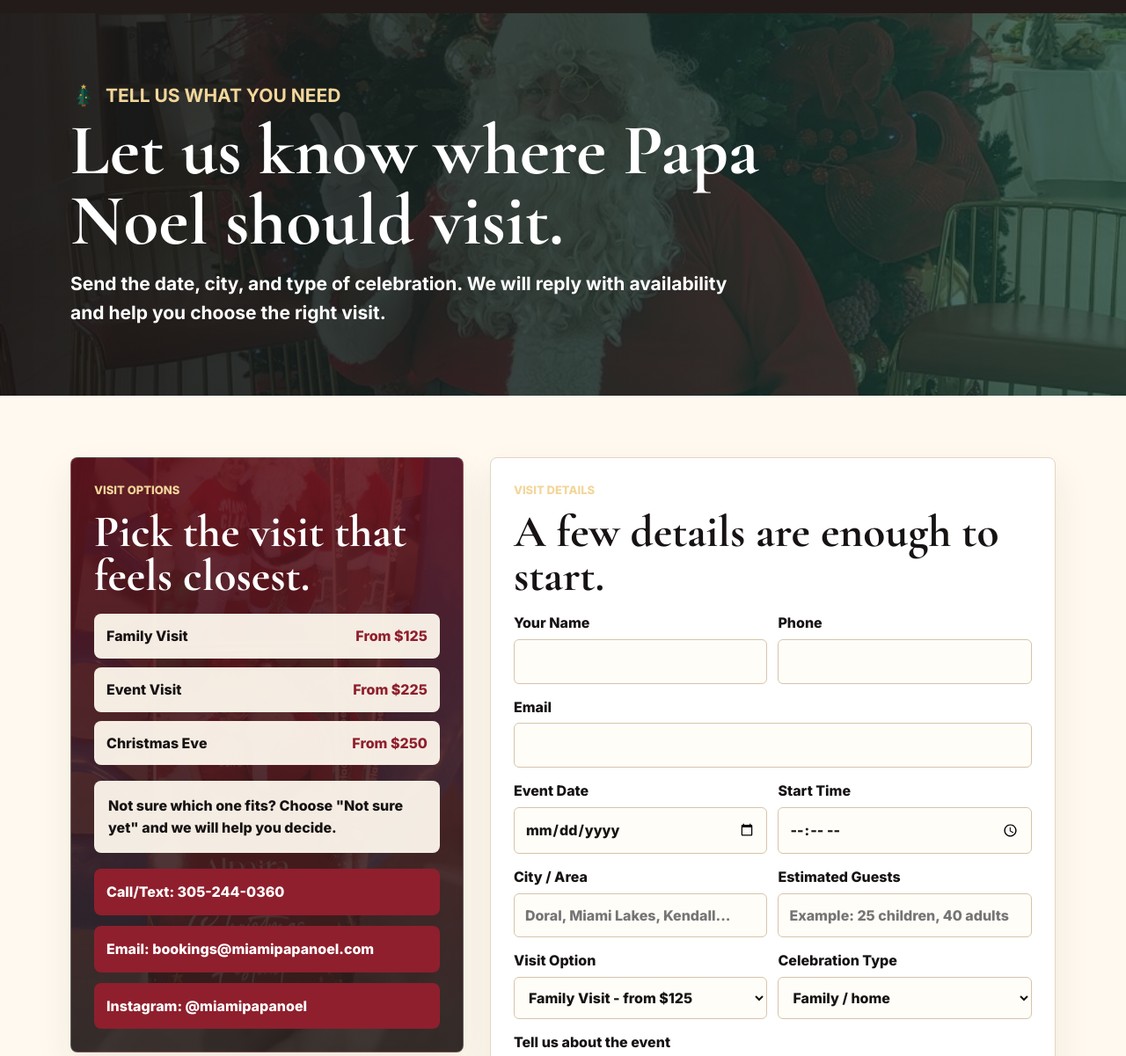
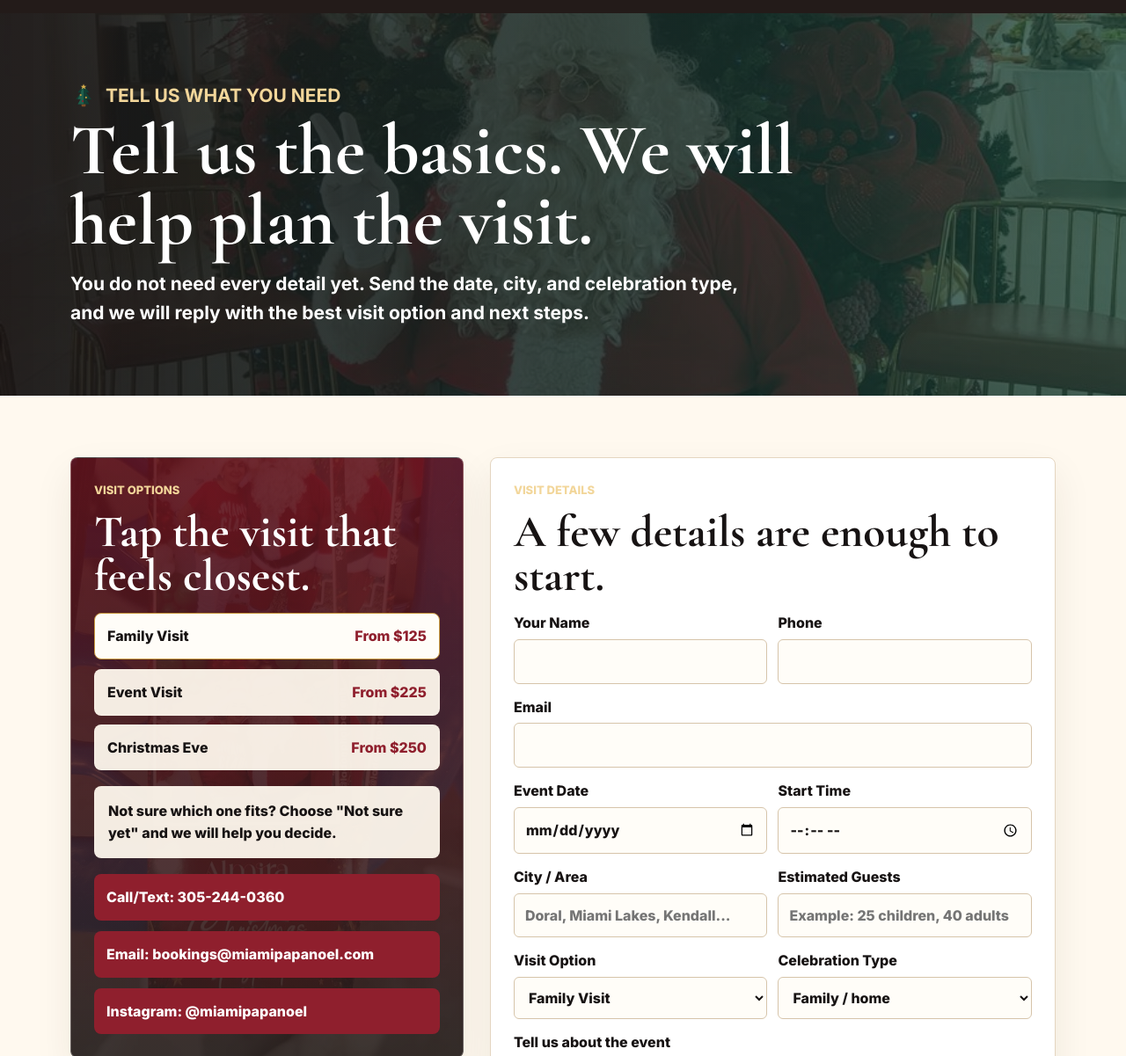
Before and after one commit to marcelozap/miami-papa-noel, a plain HTML site: page book.html in a window 1280 px wide. Shown: the part 74-1275 px from the top of the page at 88% size. Drawn offline with nearby package versions, Linux system fonts and the light colour scheme.

Commit message:
Improve guided booking form selection

```diff
--- a/book.html
+++ b/book.html
@@ -258,10 +258,22 @@
       justify-content: space-between;
       gap: 12px;
       padding: 13px 14px;
+      border: 1px solid rgba(255, 249, 239, .24);
       border-radius: 8px;
       color: var(--ink);
       background: rgba(255, 249, 239, .94);
+      font: inherit;
       font-weight: 900;
+      text-align: left;
+      cursor: pointer;
+      transition: transform .18s ease, border-color .18s ease, background .18s ease;
+    }
+
+    .quick-package:hover,
+    .quick-package.is-selected {
+      transform: translateY(-1px);
+      border-color: var(--gold);
+      background: #fffdf8;
     }
 
     .quick-package span:last-child {
@@ -519,8 +531,8 @@
     <section class="hero">
       <div class="shell">
           <p class="eyebrow hero-kicker"><img class="hero-tree" src="assets/christmas-tree-icon.svg" alt=""> <span data-i18n="hero.eyebrow">Tell us what you need</span></p>
-        <h1 data-i18n="hero.title">Let us know where Papa Noel should visit.</h1>
-        <p data-i18n="hero.copy">Send the date, city, and type of celebration. We will reply with availability and help you choose the right visit.</p>
+        <h1 data-i18n="hero.title">Tell us the basics. We will help plan the visit.</h1>
+        <p data-i18n="hero.copy">You do not need every detail yet. Send the date, city, and celebration type, and we will reply with the best visit option and next steps.</p>
       </div>
     </section>
 
@@ -528,11 +540,11 @@
       <div class="shell grid">
         <aside class="card highlight-card">
           <p class="eyebrow" data-i18n="options.eyebrow">Visit Options</p>
-          <h2 data-i18n="options.title">Pick the visit that feels closest.</h2>
+          <h2 data-i18n="options.title">Tap the visit that feels closest.</h2>
           <div class="quick-packages" aria-label="Private visit options">
-            <div class="quick-package"><span data-i18n="package.family">Family Visit</span><span data-i18n="price.family">From $125</span></div>
-            <div class="quick-package"><span data-i18n="package.event">Event Visit</span><span data-i18n="price.event">From $225</span></div>
-            <div class="quick-package"><span data-i18n="package.eve">Christmas Eve</span><span data-i18n="price.eve">From $250</span></div>
+            <button class="quick-package" type="button" data-package-choice="Family Visit" aria-pressed="false"><span data-i18n="package.family">Family Visit</span><span data-i18n="price.family">From $125</span></button>
+            <button class="quick-package" type="button" data-package-choice="Event Visit" aria-pressed="false"><span data-i18n="package.event">Event Visit</span><span data-i18n="price.event">From $225</span></button>
+            <button class="quick-package" type="button" data-package-choice="Christmas Eve" aria-pressed="false"><span data-i18n="package.eve">Christmas Eve</span><span data-i18n="price.eve">From $250</span></button>
           </div>
           <div class="simple-note" data-i18n="options.note">Not sure which one fits? Choose "Not sure yet" and we will help you decide.</div>
           <div class="summary">
@@ -576,9 +588,9 @@
             <div class="two">
               <label><span data-i18n="field.package">Visit Option</span>
                 <select id="package" name="package">
-                  <option value="Family Visit" data-i18n="select.family">Family Visit - from $125</option>
-                  <option value="Event Visit" data-i18n="select.event">Event Visit - from $225</option>
-                  <option value="Christmas Eve" data-i18n="select.eve">Christmas Eve Gift Delivery - from $250</option>
+                  <option value="Family Visit" data-i18n="select.family">Family Visit</option>
+                  <option value="Event Visit" data-i18n="select.event">Event Visit</option>
+                  <option value="Christmas Eve" data-i18n="select.eve">Christmas Eve</option>
                   <option value="Not sure yet" data-i18n="select.unsure">Not sure yet</option>
                 </select>
               </label>
@@ -661,10 +673,10 @@
         "nav.options": "Options",
         "nav.call": "Call",
         "hero.eyebrow": "Tell us what you need",
-        "hero.title": "Let us know where Papa Noel should visit.",
-        "hero.copy": "Send the date, city, and type of celebration. We will reply with availability and help you choose the right visit.",
+        "hero.title": "Tell us the basics. We will help plan the visit.",
+        "hero.copy": "You do not need every detail yet. Send the date, city, and celebration type, and we will reply with the best visit option and next steps.",
         "options.eyebrow": "Visit Options",
-        "options.title": "Pick the visit that feels closest.",
+        "options.title": "Tap the visit that feels closest.",
         "package.family": "Family Visit",
         "package.event": "Event Visit",
         "package.eve": "Christmas Eve",
@@ -686,9 +698,9 @@
         "field.eventType": "Celebration Type",
         "field.details": "Tell us about the event",
         "field.gifts": "Gift Details",
-        "select.family": "Family Visit - from $125",
-        "select.event": "Event Visit - from $225",
-        "select.eve": "Christmas Eve Gift Delivery - from $250",
+        "select.family": "Family Visit",
+        "select.event": "Event Visit",
+        "select.eve": "Christmas Eve",
         "select.unsure": "Not sure yet",
         "type.family": "Family / home",
         "type.school": "School / daycare",
@@ -721,10 +733,10 @@
         "nav.options": "Opciones",
         "nav.call": "Llamar",
         "hero.eyebrow": "Cuéntanos qué necesitas",
-        "hero.title": "Dinos dónde debe visitar Papa Noel.",
-        "hero.copy": "Envía la fecha, ciudad y tipo de celebración. Te responderemos con disponibilidad y te ayudamos a escoger la visita correcta.",
+        "hero.title": "Cuéntanos lo básico. Te ayudamos a planear la visita.",
+        "hero.copy": "No necesitas tener todos los detalles todavía. Envía la fecha, ciudad y tipo de celebración, y te respondemos con la mejor opción y próximos pasos.",
         "options.eyebrow": "Opciones de Visita",
-        "options.title": "Escoge la visita que más se parezca.",
+        "options.title": "Toca la visita que más se parezca.",
         "package.family": "Visita Familiar",
         "package.event": "Visita para Evento",
         "package.eve": "Nochebuena",
@@ -746,9 +758,9 @@
         "field.eventType": "Tipo de Celebración",
         "field.details": "Cuéntanos sobre el evento",
         "field.gifts": "Detalles de Regalos",
-        "select.family": "Visita familiar - desde $125",
-        "select.event": "Visita para evento - desde $225",
-        "select.eve": "Entrega de regalos en Nochebuena - desde $250",
+        "select.family": "Visita Familiar",
+        "select.event": "Visita para Evento",
+        "select.eve": "Nochebuena",
         "select.unsure": "No estoy seguro",
         "type.family": "Familia / casa",
         "type.school": "Escuela / daycare",
@@ -840,7 +852,25 @@
         button.setAttribute("aria-pressed", isActive ? "true" : "false");
       });
       localStorage.setItem("miamiPapaNoelLanguage", currentLanguage);
+      syncPackageButtons();
       buildMessage();
+    }
+
+    function syncPackageButtons() {
+      const selected = document.getElementById("package").value;
+      document.querySelectorAll("[data-package-choice]").forEach((button) => {
+        const isSelected = button.getAttribute("data-package-choice") === selected;
+        button.classList.toggle("is-selected", isSelected);
+        button.setAttribute("aria-pressed", isSelected ? "true" : "false");
+      });
+    }
+
+    function choosePackage(choice) {
+      const select = document.getElementById("package");
+      select.value = choice;
+      syncPackageButtons();
+      buildMessage();
+      document.getElementById("booking-form").scrollIntoView({ behavior: "smooth", block: "start" });
     }
 
     function applyPackageFromUrl() {
@@ -910,6 +940,9 @@
     }
 
     document.getElementById("build").addEventListener("click", buildMessage);
+    document.querySelectorAll("[data-package-choice]").forEach((button) => {
+      button.addEventListener("click", () => choosePackage(button.getAttribute("data-package-choice")));
+    });
     copyMessage.addEventListener("click", async () => {
       const dictionary = translations[currentLanguage] || translations.en;
       await writeClipboard(message.textContent);
@@ -918,7 +951,17 @@
         copyMessage.textContent = dictionary["message.copyButton"];
       }, 1600);
     });
-    fields.forEach((id) => document.getElementById(id).addEventListener("change", buildMessage));
+    fields.forEach((id) => {
+      const field = document.getElementById(id);
+      field.addEventListener("input", () => {
+        syncPackageButtons();
+        buildMessage();
+      });
+      field.addEventListener("change", () => {
+        syncPackageButtons();
+        buildMessage();
+      });
+    });
     document.querySelectorAll("[data-lang]").forEach((button) => {
       button.addEventListener("click", () => setLanguage(button.getAttribute("data-lang")));
     });
```
